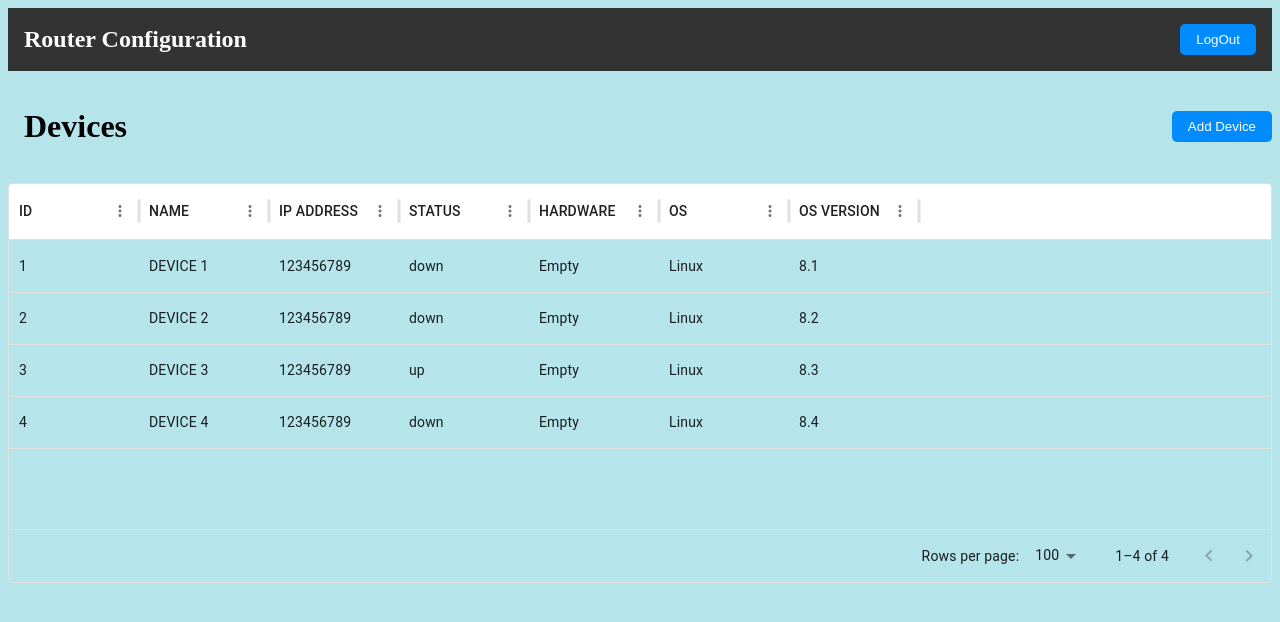
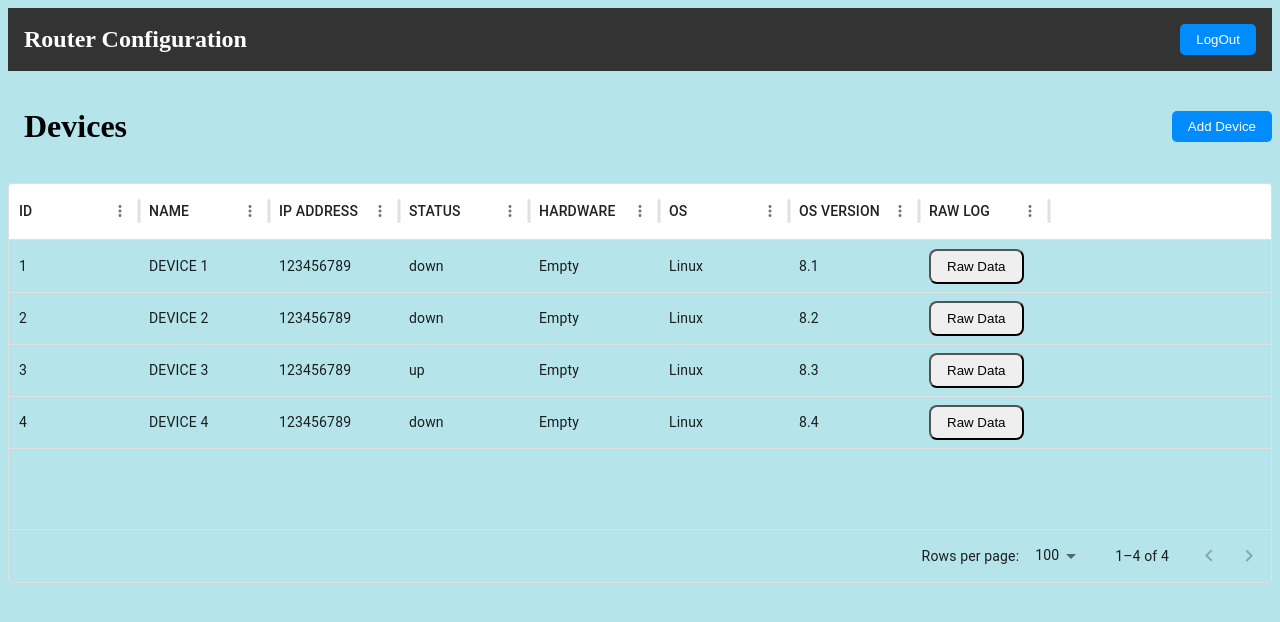
Before and after one commit to MayurKamble110/RemoteRouterConfigurationAssistent, a React (Create React App) app in the folder ui/: page / in a window 1280 px wide. Shown: the top 622 px of the page. Built offline with nearby package versions, Linux system fonts and the light colour scheme.

Commit message:
added row data button functionality

```diff
--- /dev/null
+++ b/ui/src/Component/InfoTable.css
@@ -0,0 +1,5 @@
+.custom-button {
+    /* Add your custom button styles here */
+    border-radius: 8px;
+    padding: 8px 16px;
+  }
--- a/ui/src/Component/InfoTable.jsx
+++ b/ui/src/Component/InfoTable.jsx
@@ -2,7 +2,8 @@ import * as React from 'react';
 import Box from '@mui/material/Box';
 import { DataGrid, GridToolbar } from '@mui/x-data-grid';
 import DEVICES from '../Data/device';
-import noDataImg from '../Images/noData2.png'
+import noDataImg from '../Images/noData2.png';
+import './InfoTable.css'
 
 const VISIBLE_FIELDS = ['id', 'name', 'ip_address', 'status', 'hardware', 'os', 'os_version'];
 function NoDataView() {
@@ -15,13 +16,32 @@ function NoDataView() {
   }
 export default function DeviceGrid() {
   const data = React.useMemo(() => {
+    const columns = VISIBLE_FIELDS.map(field => ({
+      field,
+      headerName: field.replace(/_/g, ' ').toUpperCase(),
+      width: 130
+    }));
+
+    // Add an additional column for the button
+    columns.push({
+      field: 'button',
+      headerName: 'RAW LOG',
+      width: 130,
+      renderCell: (params) => (
+        <button
+          variant="contained"
+          color="primary"
+          onClick={() => console.log('Button clicked for ID:', params.row.id)}
+          className='custom-button'
+        >
+          Raw Data
+        </button>
+      ),
+    });
+
     return {
       rows: DEVICES,
-      columns: VISIBLE_FIELDS.map(field => ({
-        field,
-        headerName: field.replace(/_/g, ' ').toUpperCase(), // Replace underscores with spaces and capitalize
-        width: 130,
-      })),
+      columns: columns,
     };
   }, []);
 
@@ -40,6 +60,7 @@ export default function DeviceGrid() {
           toolbar: {
             showQuickFilter: true,
           },
+
         }}
       />
     </Box>
```
